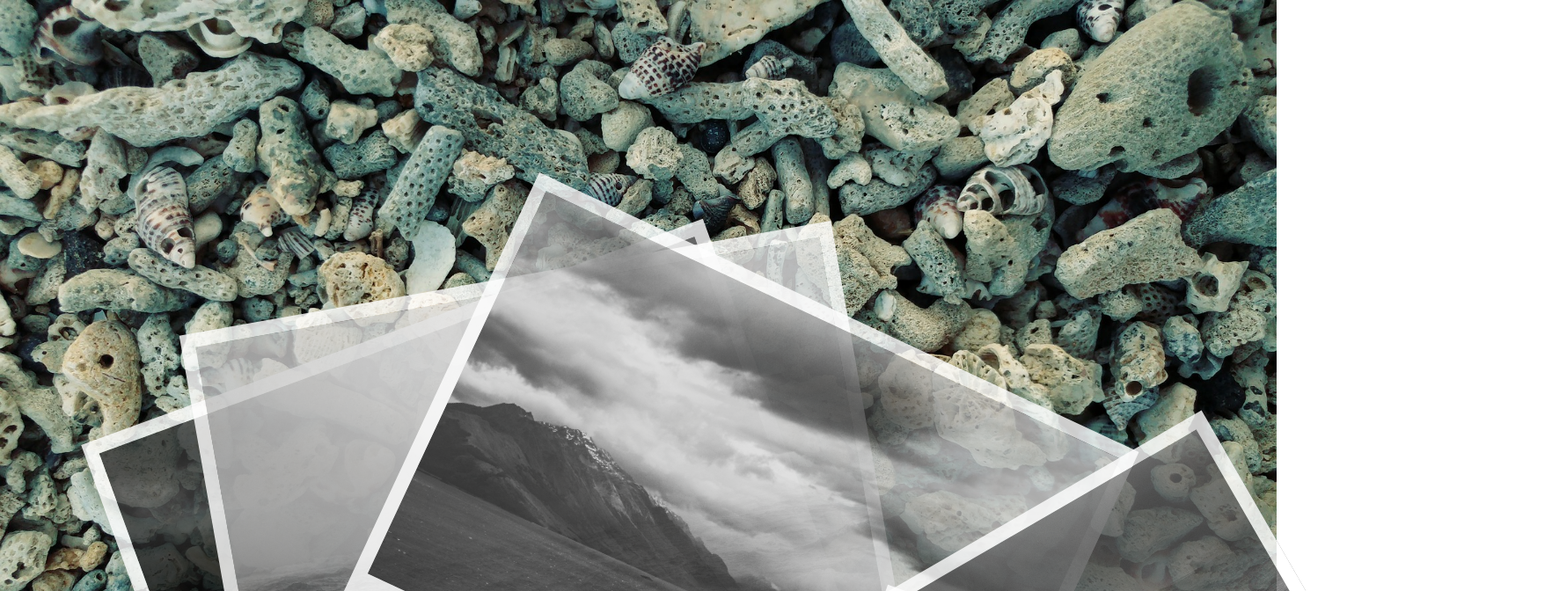
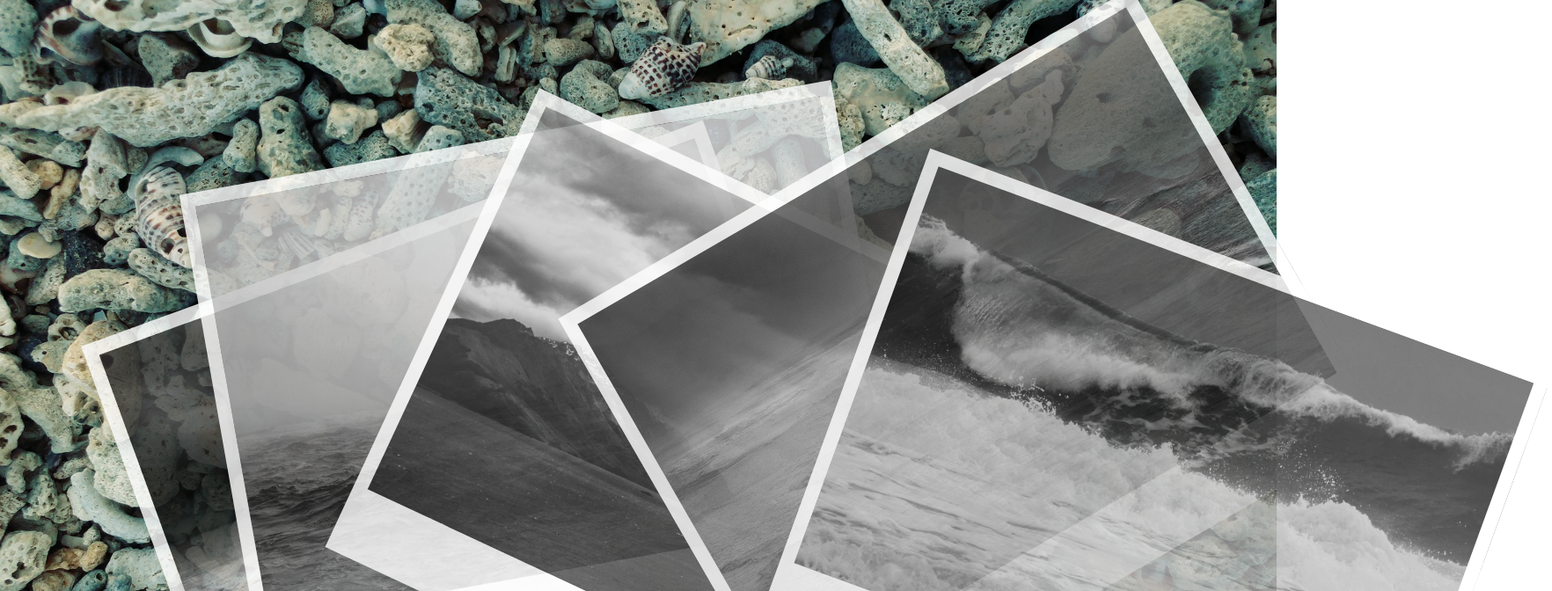
Before and after one commit to Lorenzzschmid/beach-portfolio-gallery, a website: page src/index.html in a window 1280 px wide. Shown: the top 672 px of the page at 88% size, 1764 px wide, since content can reach past the window. Drawn offline with nearby package versions, Linux system fonts and the light colour scheme; files that its build step writes are made by us from their sources.

Commit message:
adjusting the container

```diff
--- a/src/scss/layouts/_body.scss
+++ b/src/scss/layouts/_body.scss
@@ -4,10 +4,9 @@ body {
     background-image: url(../../images/corral-ge267f0a9b_1920.jpg);
     background-size: cover;
     background-repeat: no-repeat;
+    overflow: hidden;
     // the image-container
     .images-container {
-        width: 95vw;
-        height: 30vh;
         // class for shared properties of the images
         .ocean {
             background-size: cover;
@@ -33,35 +32,35 @@ body {
           .pictures1 {
             position: relative;
             left: 10rem;
-            top: 22rem;
+            top: 15rem;
             background-image: url(../../images/storm.jpg);
             transform: rotate(-20deg);
           }
           .pictures2 {
             position: relative;
             left: 15rem;
-            bottom: 17rem;
+            bottom: 27rem;
             background-image: url(../../images/storm2.jpg);
             transform: rotate(-10deg);
           }
           .pictures3 {
             position: relative;
             left: 28rem;
-            bottom: 52rem;
+            bottom: 58rem;
             background-image: url(../../images/storm3.jpg);
             transform: rotate(25deg);
           }
           .pictures4 {
             position: relative;
-            left: 50rem;
-            bottom: 70rem;
+            left: 45rem;
+            bottom: 100rem;
             background-image: url(../../images/storm4.jpg);
             transform: rotate(-30deg);
           }
           .pictures5 {
             position: relative;
-            left: 55rem;
-            bottom: 96rem;
+            left: 58rem;
+            bottom: 127rem;
             background-image: url(../../images/storm5.jpg);
             transform: rotate(20deg);
           }
```
